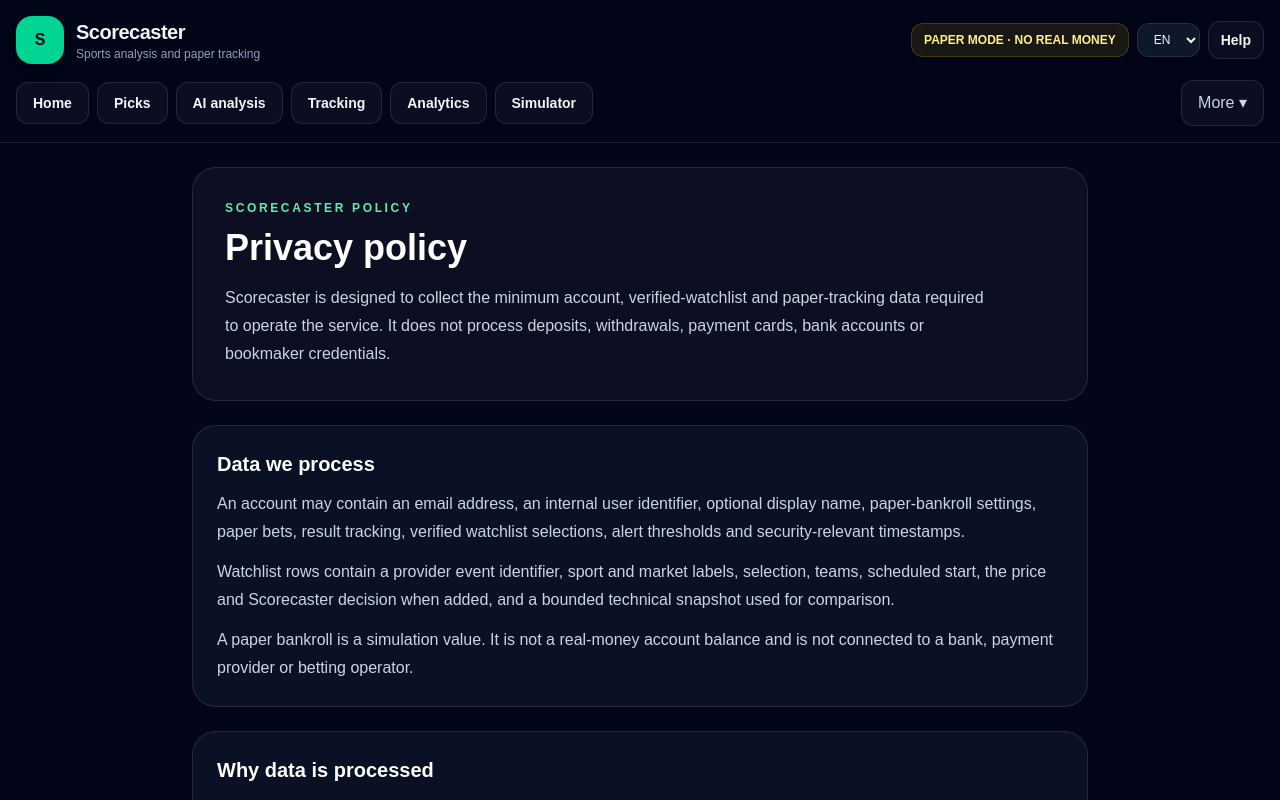
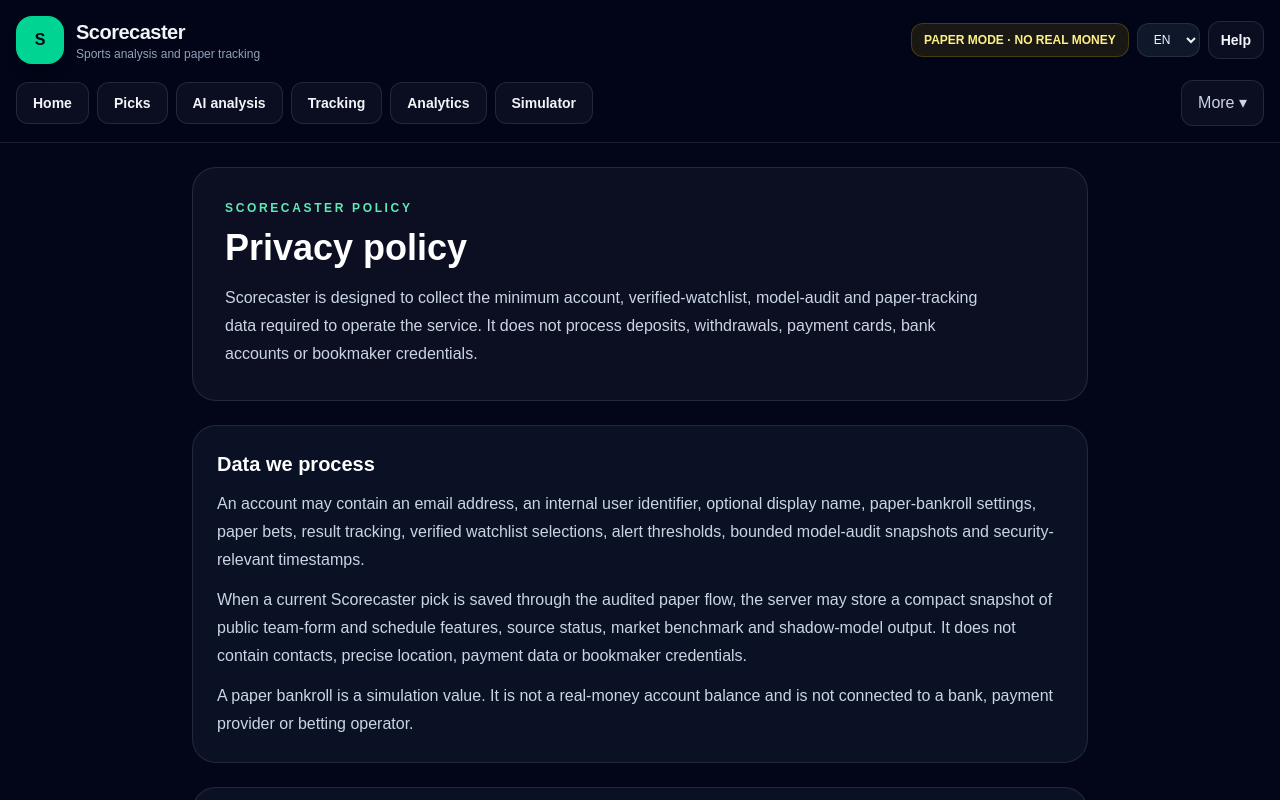
Before and after one commit to vv-glitchhub/scorecaster, a Next.js app: page /privacy in a window 1280 px wide. Shown: the top 800 px of the page. Built offline with nearby package versions, Linux system fonts and the light colour scheme.

Commit message:
Disclose model audit snapshots in privacy policy

```diff
--- a/app/privacy/page.jsx
+++ b/app/privacy/page.jsx
@@ -6,21 +6,21 @@ export default function PrivacyPage() {
   return (
     <PolicyPage
       title="Privacy policy"
-      intro="Scorecaster is designed to collect the minimum account, verified-watchlist and paper-tracking data required to operate the service. It does not process deposits, withdrawals, payment cards, bank accounts or bookmaker credentials."
+      intro="Scorecaster is designed to collect the minimum account, verified-watchlist, model-audit and paper-tracking data required to operate the service. It does not process deposits, withdrawals, payment cards, bank accounts or bookmaker credentials."
       sections={[
         {
           title: "Data we process",
           body: [
-            "An account may contain an email address, an internal user identifier, optional display name, paper-bankroll settings, paper bets, result tracking, verified watchlist selections, alert thresholds and security-relevant timestamps.",
-            "Watchlist rows contain a provider event identifier, sport and market labels, selection, teams, scheduled start, the price and Scorecaster decision when added, and a bounded technical snapshot used for comparison.",
+            "An account may contain an email address, an internal user identifier, optional display name, paper-bankroll settings, paper bets, result tracking, verified watchlist selections, alert thresholds, bounded model-audit snapshots and security-relevant timestamps.",
+            "When a current Scorecaster pick is saved through the audited paper flow, the server may store a compact snapshot of public team-form and schedule features, source status, market benchmark and shadow-model output. It does not contain contacts, precise location, payment data or bookmaker credentials.",
             "A paper bankroll is a simulation value. It is not a real-money account balance and is not connected to a bank, payment provider or betting operator."
           ]
         },
         {
           title: "Why data is processed",
           body: [
-            "Account data is used for authentication, cross-device synchronization, paper history, risk calculations, verified watchlist comparisons, user-requested export and account deletion.",
-            "Settled paper rows with a valid stored probability and timestamp may be used by Agent V11 for chronological calibration and drift evaluation. The challenger remains in shadow mode and does not silently change the production probability.",
+            "Account data is used for authentication, cross-device synchronization, paper history, risk calculations, verified watchlist comparisons, model auditing, user-requested export and account deletion.",
+            "Settled paper rows with a server-verified feature snapshot may be used for chronological comparison of the market-consensus champion and a sport-specific shadow challenger. The shadow model has no automatic promotion path and does not change the production probability, PLAY decision, edge, EV or stake.",
             "We do not require precise location, contacts, camera, microphone, identity documents or payment information for the Scorecaster MVP."
           ]
         },
@@ -44,6 +44,7 @@ export default function PrivacyPage() {
           title: "Protection and access",
           body: [
             "Transport uses HTTPS. Supabase authentication and forced database Row Level Security restrict account, paper and watchlist rows to the authenticated user. Protected APIs also enforce user validation, bounded inputs and per-user quotas.",
+            "Only a feature snapshot recomputed from the current server analysis is marked as server-audited. Client-supplied snapshot fields are not trusted for model evaluation.",
             "No system is perfectly immune to attack. Scorecaster minimizes potential harm by limiting collected data and separating public client configuration from server-only settings."
           ]
         },
@@ -51,7 +52,7 @@ export default function PrivacyPage() {
           title: "Your controls",
           body: [
             "Authenticated users can pause or remove watchlist rows, request an export through /api/account/export and delete their account through the in-app account deletion flow when server deletion is configured.",
-            "Account export and deletion include verified watchlist rows. Public release requires a configured support contact and a finalized controller identity. This policy must be reviewed before App Store or Google Play submission."
+            "Account export includes raw paper-audit snapshots and watchlist rows. Account deletion removes the paper rows containing those snapshots. Public release requires a configured support contact and a finalized controller identity."
           ]
         }
       ]}
```
